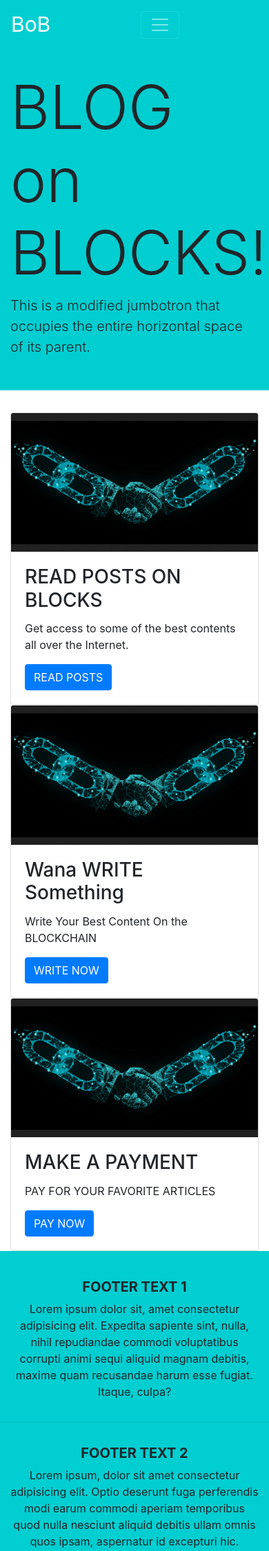
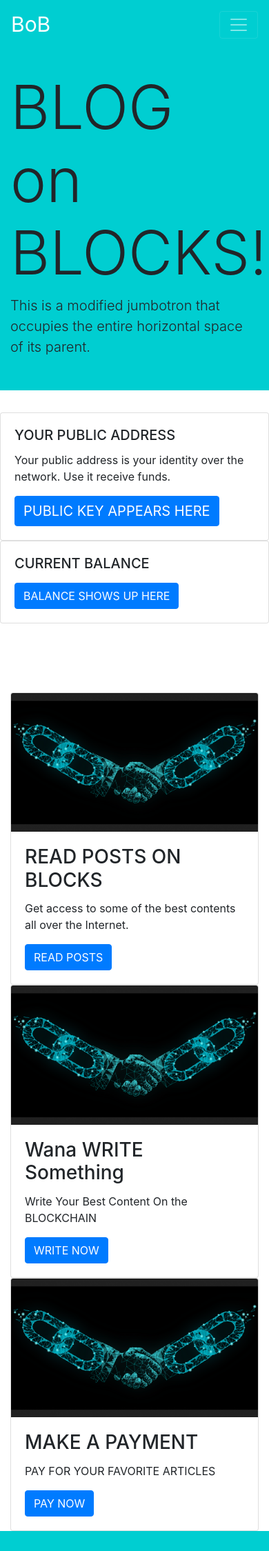
Before and after one commit to JayabalM/Blog_on_Blocks, a Django app: page / in a window 390 px wide. Shown: the top 2249 px of the page at 69% size. Run offline with Django 3.2, Linux system fonts and the light colour scheme; some libraries are stand-ins or nearby versions.

Commit message:
updated frontend part

```diff
--- a/main_app/templates/main_app/index.html
+++ b/main_app/templates/main_app/index.html
@@ -41,21 +41,6 @@
         <a class="nav-link disabled" href="#">Disabled</a>
       </li>
     </ul>
-    <div class="row">
-      <div class="form-inline my-2 my-lg-0">
-      <label>PUBLIC KEY: </label>{{address}}</label>
-       <label>BALANCE: </label>{{balance}}</label>
-      </div>
-    </div>
-  <!--   <div class="row">
-      <div class="form-inline my-2 my-lg-0">
-      {{balance}}
-      </div>
-    </div> -->
-    </div>
-    <br>
-
-
  </div>
 </nav>
 
@@ -65,8 +50,29 @@
         <p class="lead">This is a modified jumbotron that occupies the entire horizontal space of its parent.</p>
       </div>
     </div>
+<div class="row d-flex justify-content-between">
+  <div class="col-sm-6">
+    <div class="card">
+      <div class="card-body">
+        <h5 class="card-title">YOUR PUBLIC ADDRESS</h5>
+        <p class="card-text">Your public address is your identity over the network. Use it receive funds.</p>
+        <a href="#" class="btn btn-primary" id="pub" style="font-size: 20px">PUBLIC KEY APPEARS HERE</a>
+      </div>
+    </div>
+  </div>
+  <div class="col-sm-6">
+    <div class="card">
+      <div class="card-body">
+        <h5 class="card-title">CURRENT BALANCE</h5>
+        <p class="card-text"></p>
+        <a href="#" class="btn btn-primary" id="bal">BALANCE SHOWS UP HERE</a>
+      </div>
+    </div>
+  </div>
+</div>
+
     <div class="container">
-      <div class="row d-flex justify-content-between">
+      <div class="row d-flex justify-content-between" style="margin-top: 100px">
         <div class="col-md-6 col-lg-4">
           <div class="card">
             <img class="card-img-top" src="{% static 'bl_linked.png' %}" alt="Card image cap">
```
